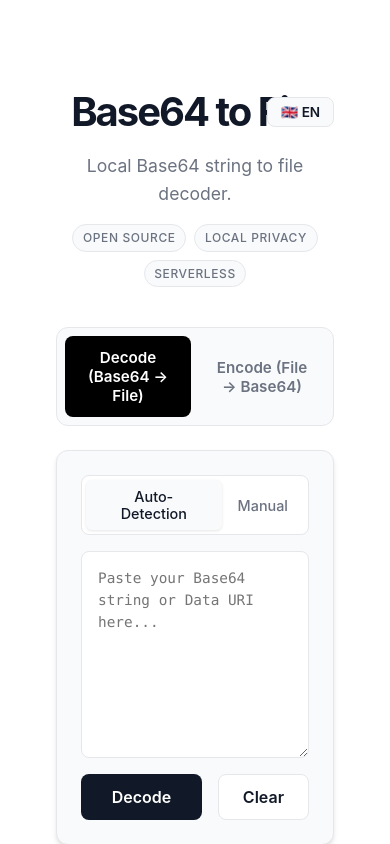
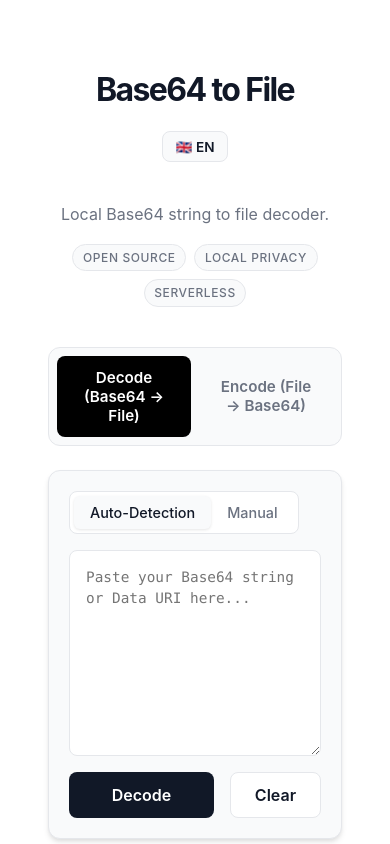
Before and after one commit to jnfire/base64-to-file, a Vue app: page / in a window 390 px wide. Shown: the top 844 px of the page. Built offline with nearby package versions, Linux system fonts and the light colour scheme.

Commit message:
feat: implement mobile-responsive layout adjustments, update UI styles, and refresh localization strings

```diff
--- a/src/App.vue
+++ b/src/App.vue
@@ -204,4 +204,11 @@ body {
   from { opacity: 0; transform: translateY(5px); }
   to { opacity: 1; transform: translateY(0); }
 }
+
+/* Mobile Responsive Adjustments */
+@media (max-width: 600px) {
+  .app-layout {
+    padding: 2rem 1rem;
+  }
+}
 </style>
--- a/src/components/AppHeader.vue
+++ b/src/components/AppHeader.vue
@@ -90,4 +90,24 @@ h1 {
   text-transform: uppercase;
   letter-spacing: 0.05em;
 }
+
+@media (max-width: 600px) {
+  .header-top {
+    flex-direction: column;
+    margin-bottom: 1.5rem;
+  }
+
+  .lang-toggle {
+    position: static;
+    margin-bottom: 1rem;
+  }
+
+  h1 {
+    font-size: 2rem;
+  }
+
+  .subtitle {
+    font-size: 1rem;
+  }
+}
 </style>
--- a/src/components/ConverterInput.vue
+++ b/src/components/ConverterInput.vue
@@ -218,4 +218,10 @@ button {
   from { opacity: 0; }
   to { opacity: 1; }
 }
+
+@media (max-width: 600px) {
+  .converter-input {
+    padding: 1.25rem;
+  }
+}
 </style>
--- a/src/components/EncoderInput.vue
+++ b/src/components/EncoderInput.vue
@@ -204,4 +204,11 @@ const handleFileChange = (e: Event) => {
   font-weight: 500;
   margin: 0;
 }
+
+@media (max-width: 600px) {
+  .drop-zone {
+    padding: 2rem 1rem;
+    min-height: 200px;
+  }
+}
 </style>
--- a/src/components/EncoderResult.vue
+++ b/src/components/EncoderResult.vue
@@ -162,4 +162,18 @@ const handleCopy = () => {
   from { opacity: 0; transform: translateY(10px); }
   to { opacity: 1; transform: translateY(0); }
 }
+
+@media (max-width: 600px) {
+  .encoder-result {
+    padding: 0;
+  }
+
+  .result-header, .result-area {
+    padding: 1.25rem;
+  }
+
+  .result-textarea {
+    font-size: 0.95rem;
+  }
+}
 </style>
--- a/src/components/FileResult.vue
+++ b/src/components/FileResult.vue
@@ -183,4 +183,14 @@ watch(() => props.fileInfo, (newVal) => {
   from { opacity: 0; transform: translateY(10px); }
   to { opacity: 1; transform: translateY(0); }
 }
+
+@media (max-width: 600px) {
+  .result-header, .preview-area {
+    padding: 1.25rem;
+  }
+
+  .text-preview {
+    font-size: 0.95rem;
+  }
+}
 </style>
```
